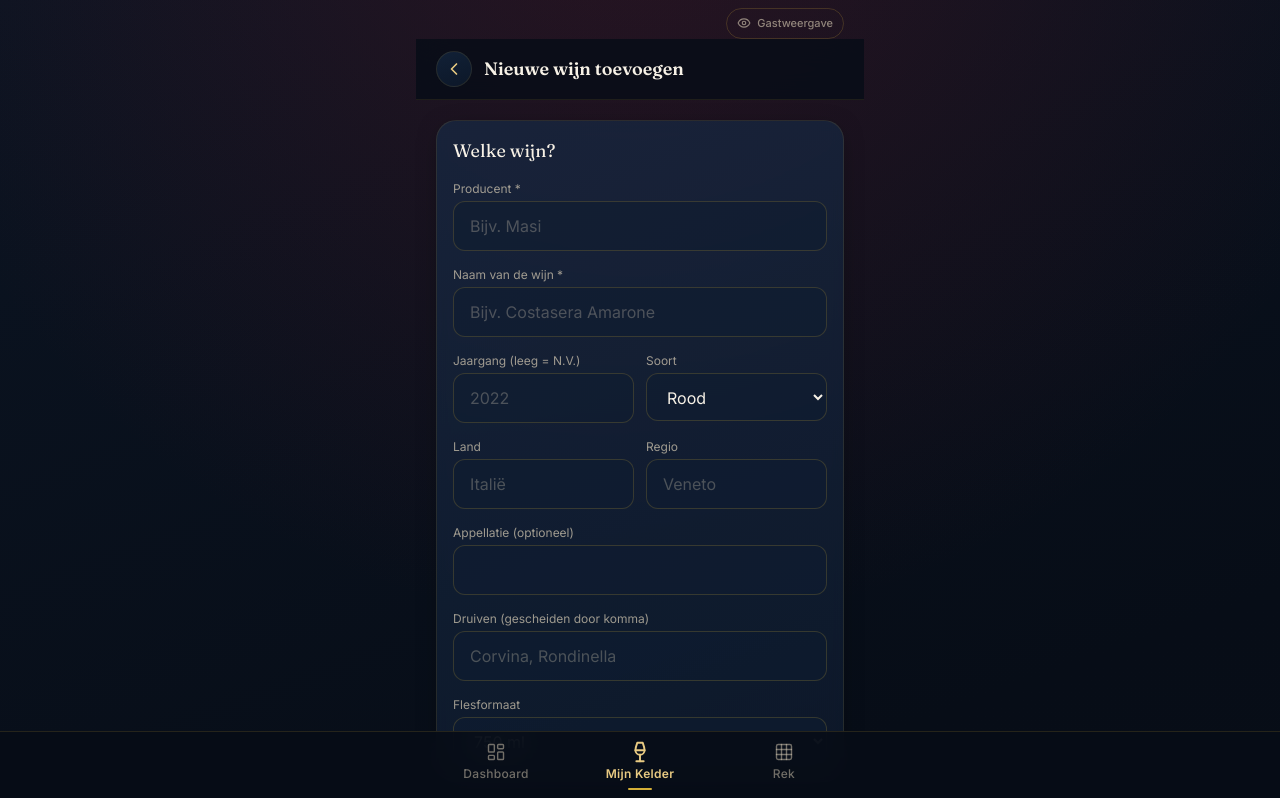
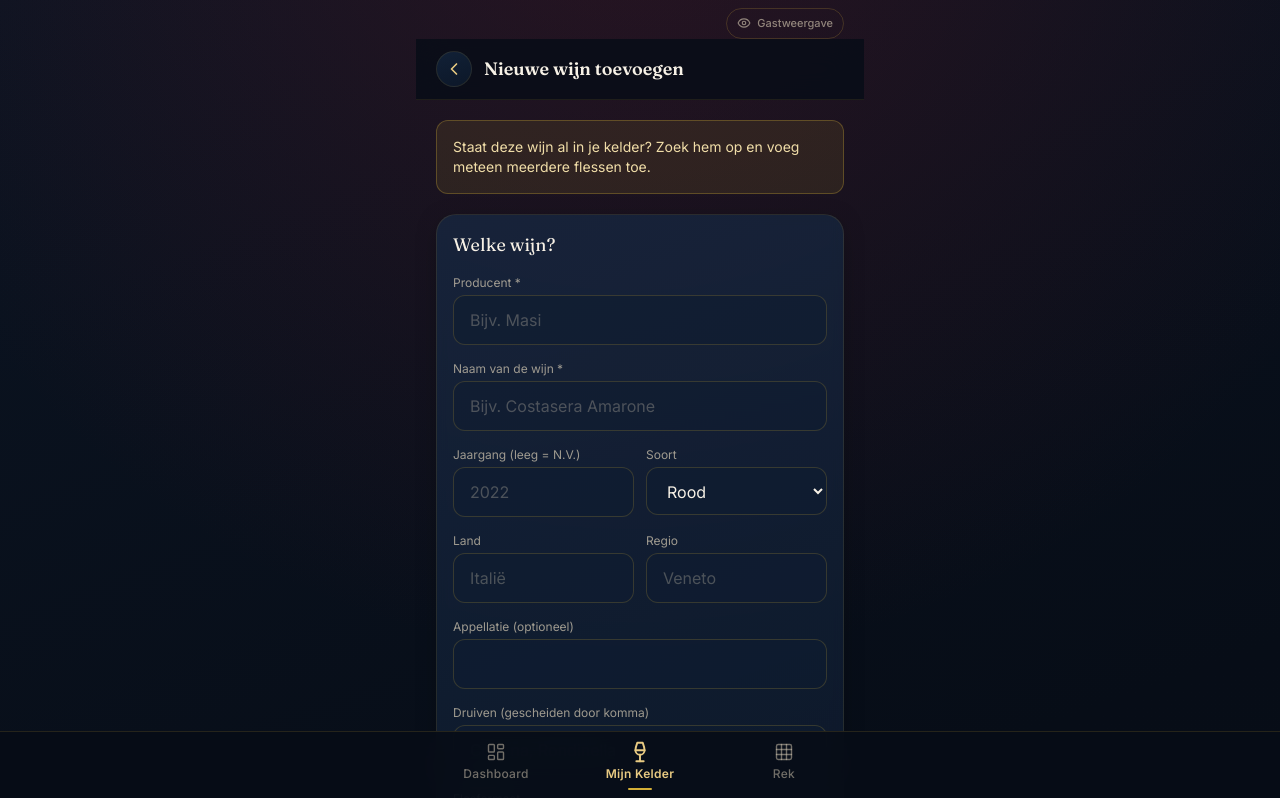
Before and after one commit to goemanalexander/VinIQ, a Next.js app: page /kelder/toevoegen in a window 1280 px wide. Shown: the top 798 px of the page. Built offline with nearby package versions, Linux system fonts and the light colour scheme; no server answers.

Commit message:
ui: guide repeat purchases to existing wine bulk entry

```diff
--- a/app/kelder/toevoegen/page.tsx
+++ b/app/kelder/toevoegen/page.tsx
@@ -2,6 +2,7 @@
 
 import { useEffect, useState, type FormEvent } from 'react';
 import { useRouter } from 'next/navigation';
+import Link from 'next/link';
 import PageHeader from '@/components/PageHeader';
 import Card from '@/components/Card';
 import { addNewWineToCellar, getRackGrid } from '@/lib/storage';
@@ -75,6 +76,11 @@ export default function ToevoegPage() {
   return (
     <>
       <PageHeader title="Nieuwe wijn toevoegen" back backHref="/kelder" />
+      <div className="px-5 pt-5">
+        <Link href="/kelder" className="block rounded-xl border border-gold-500/30 bg-gold-500/10 p-4 text-sm text-gold-300">
+          Staat deze wijn al in je kelder? Zoek hem op en voeg meteen meerdere flessen toe.
+        </Link>
+      </div>
       <form onSubmit={submit} className="space-y-4 px-5 pb-28 pt-5">
         <Card className="space-y-4">
           <p className="font-display text-lg text-cream-100">Welke wijn?</p>
```
